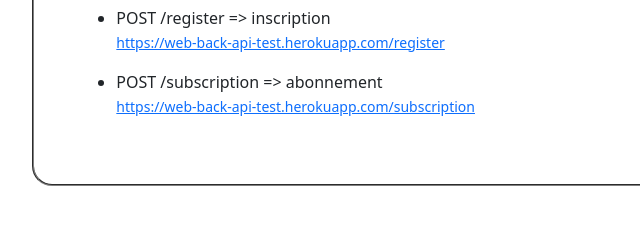
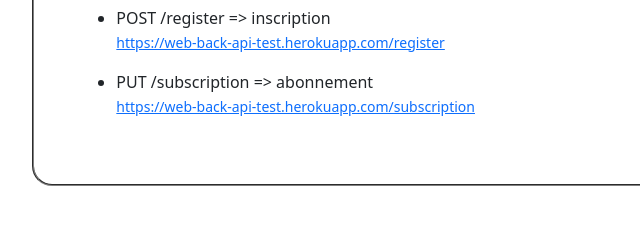
Before and after one commit to XelarMight/sayna-testFront-nodeJs, a website: page doc.html in a window 1280 px wide. Shown: the part 393-618 px from the top of the page, 173-813 px from the left. Drawn offline with nearby package versions, Linux system fonts and the light colour scheme.

Commit message:
update doc.html

```diff
--- a/doc.html
+++ b/doc.html
@@ -44,7 +44,7 @@
             </li>
             <li>
               <p>
-                POST /subscription => abonnement <br>
+                PUT /subscription => abonnement <br>
                 <a href="https://web-back-api-test.herokuapp.com/subscription"><small>https://web-back-api-test.herokuapp.com/subscription</small></a>
               </p>
             </li>
```
